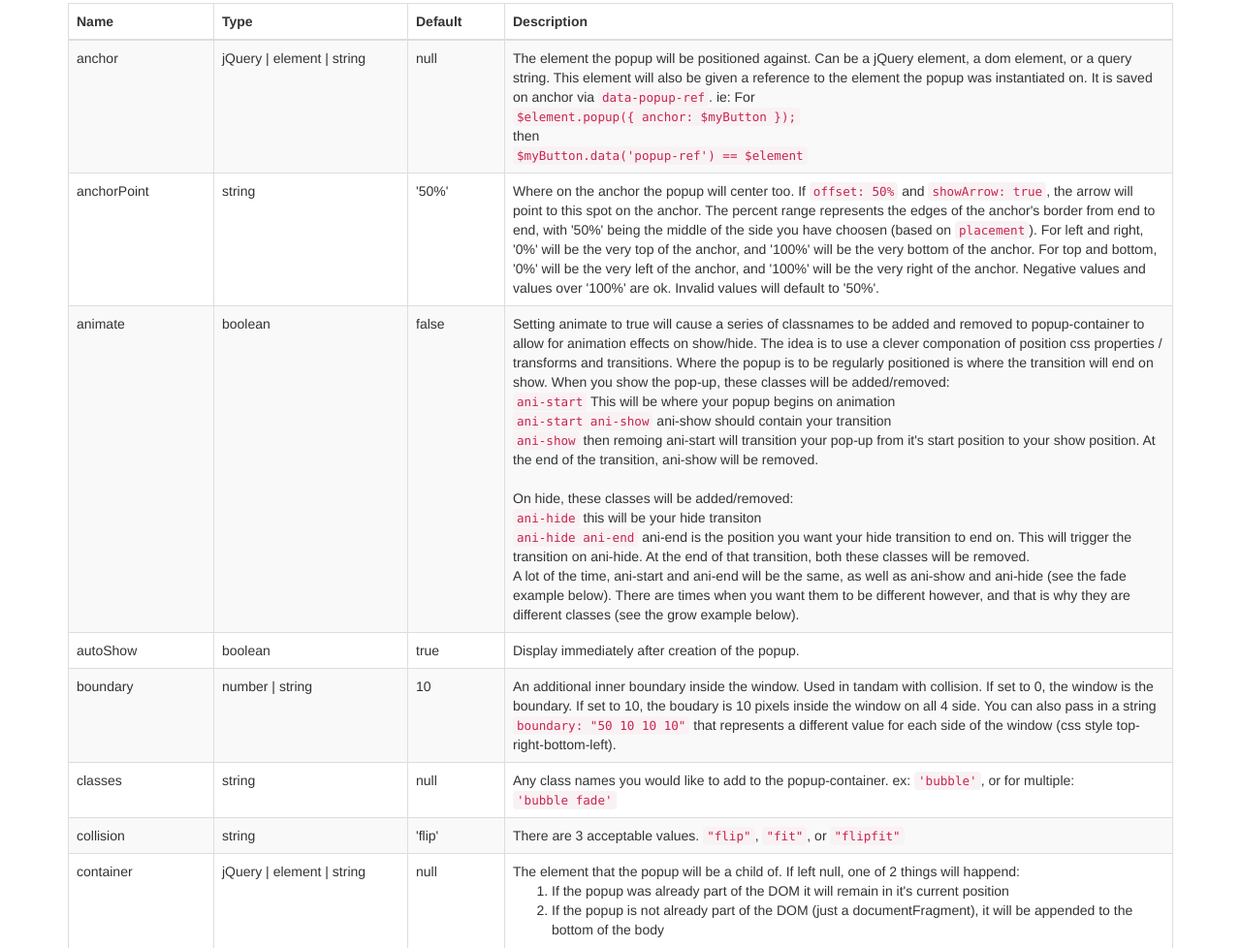
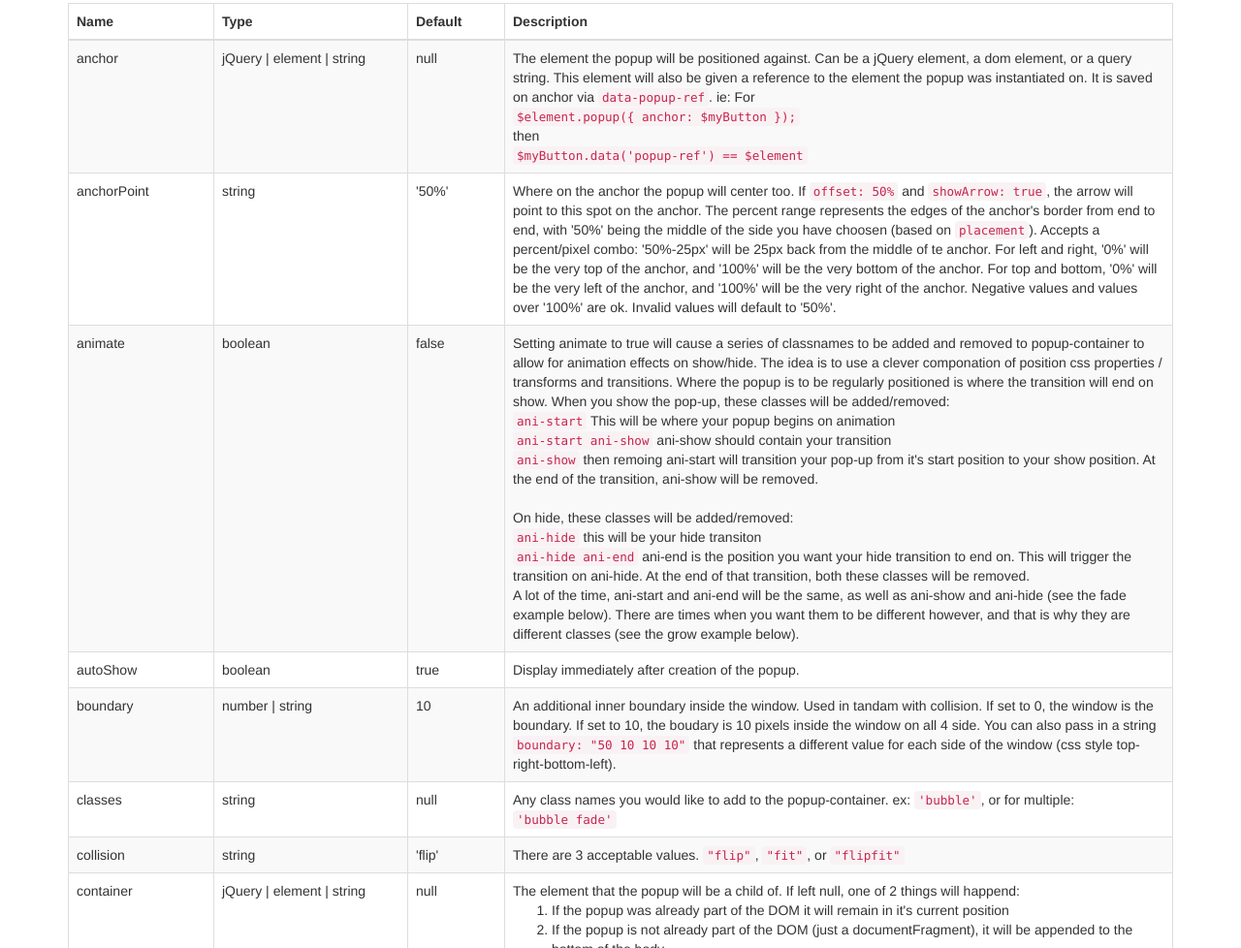
Before and after one commit to Encrypter8/Popups, a website: page demo/demo.html in a window 1280 px wide. Shown: the part 2058-3036 px from the top of the page at 97% size. Drawn offline with Linux system fonts and the light colour scheme.

Commit message:
updated demo.html just a bit for anchorPoint

```diff
--- a/demo/demo.html
+++ b/demo/demo.html
@@ -210,7 +210,7 @@
 						<td>string</td>
 						<td>'50%'</td>
 						<td>
-							Where on the anchor the popup will center too. If <code>offset: 50%</code> and <code>showArrow: true</code>, the arrow will point to this spot on the anchor. The percent range represents the edges of the anchor's border from end to end, with '50%' being the middle of the side you have choosen (based on <code>placement</code>). For left and right, '0%' will be the very top of the anchor, and '100%' will be the very bottom of the anchor. For top and bottom, '0%' will be the very left of the anchor, and '100%' will be the very right of the anchor. Negative values and values over '100%' are ok. Invalid values will default to '50%'.
+							Where on the anchor the popup will center too. If <code>offset: 50%</code> and <code>showArrow: true</code>, the arrow will point to this spot on the anchor. The percent range represents the edges of the anchor's border from end to end, with '50%' being the middle of the side you have choosen (based on <code>placement</code>). Accepts a percent/pixel combo: '50%-25px' will be 25px back from the middle of te anchor. For left and right, '0%' will be the very top of the anchor, and '100%' will be the very bottom of the anchor. For top and bottom, '0%' will be the very left of the anchor, and '100%' will be the very right of the anchor. Negative values and values over '100%' are ok. Invalid values will default to '50%'.
 						</td>
 					</tr>
 					<tr>
```
